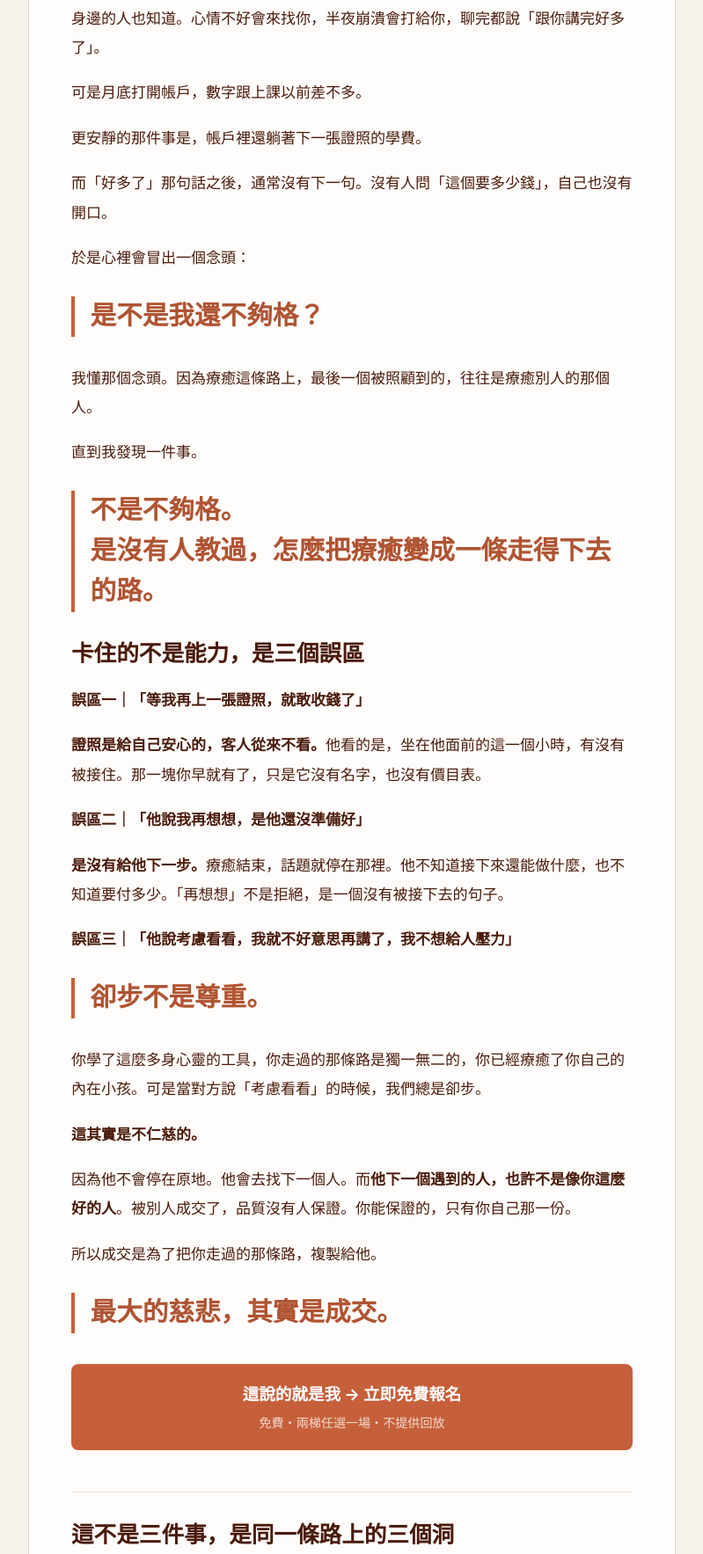
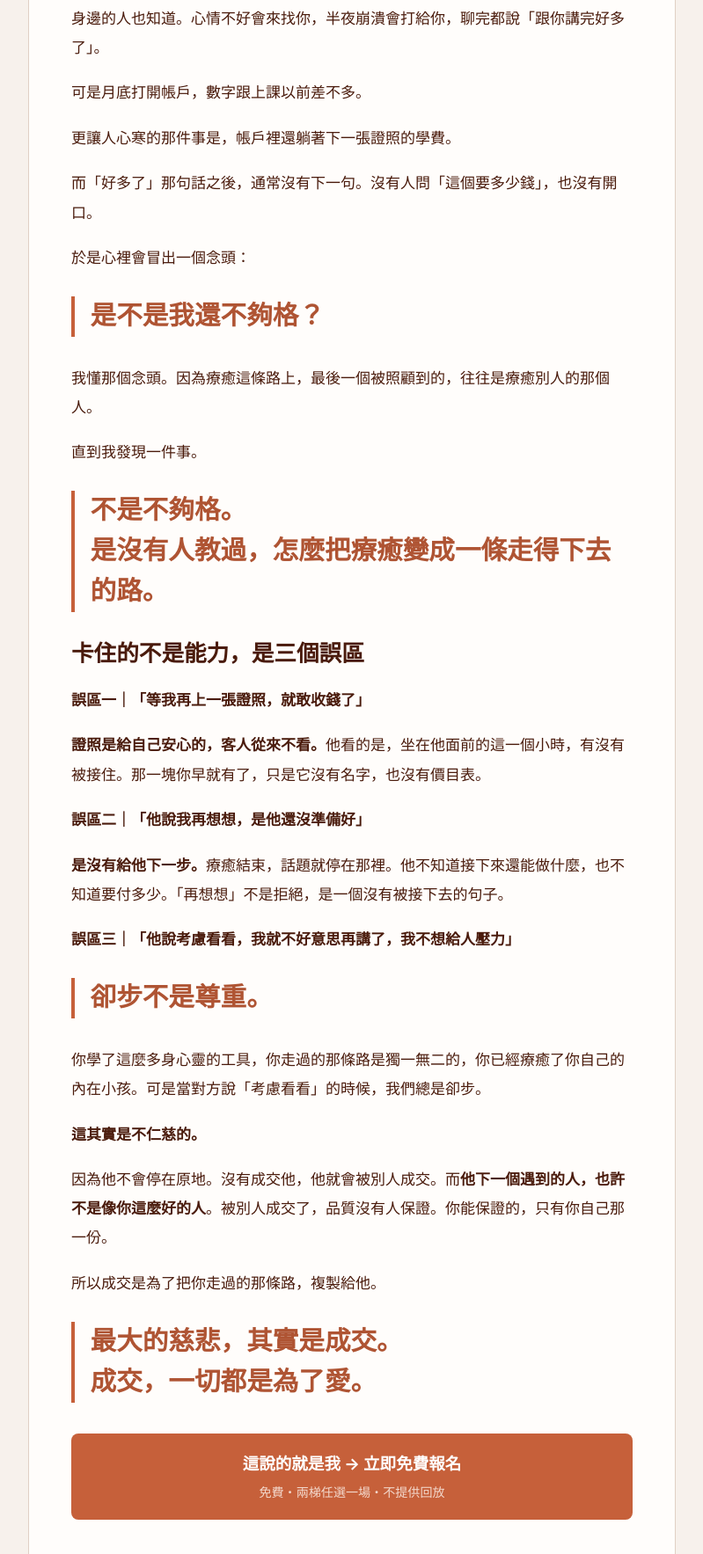
Before and after one commit to lightlovecommai-oss/comconvertai-level1lp, a website: page healer/index.html in a window 1280 px wide. Shown: the part 1061-2828 px from the top of the page at 88% size, without its empty margins (240-1039 px from the left). Drawn offline with Linux system fonts and the light colour scheme.

Commit message:
報名頁改稿：誤區三補回因果句與「成交是為了愛」，談錢改成尷尬／破壞體驗

```diff
--- a/healer/index.html
+++ b/healer/index.html
@@ -94,8 +94,8 @@ font-size:.94rem;color:var(--ink-2);margin:1.6rem 0;border-radius:0 6px 6px 0;}
 <p>上了那麼多課。靈氣、塔羅、花精、能量療癒、內在小孩，一張一張證照疊起來。<br>那些課是真的有用，自己的人生真的被翻動過。</p>
 <p>身邊的人也知道。心情不好會來找你，半夜崩潰會打給你，聊完都說「跟你講完好多了」。</p>
 <p>可是月底打開帳戶，數字跟上課以前差不多。</p>
-<p>更安靜的那件事是，帳戶裡還躺著下一張證照的學費。</p>
-<p>而「好多了」那句話之後，通常沒有下一句。沒有人問「這個要多少錢」，自己也沒有開口。</p>
+<p>更讓人心寒的那件事是，帳戶裡還躺著下一張證照的學費。</p>
+<p>而「好多了」那句話之後，通常沒有下一句。沒有人問「這個要多少錢」，也沒有開口。</p>
 <p>於是心裡會冒出一個念頭：</p>
 <p class="pull">是不是我還不夠格？</p>
 <p>我懂那個念頭。因為療癒這條路上，最後一個被照顧到的，往往是療癒別人的那個人。</p>
@@ -111,9 +111,9 @@ font-size:.94rem;color:var(--ink-2);margin:1.6rem 0;border-radius:0 6px 6px 0;}
 <p class="pull">卻步不是尊重。</p>
 <p>你學了這麼多身心靈的工具，你走過的那條路是獨一無二的，你已經療癒了你自己的內在小孩。可是當對方說「考慮看看」的時候，我們總是卻步。</p>
 <p><strong>這其實是不仁慈的。</strong></p>
-<p>因為他不會停在原地。他會去找下一個人。而<strong>他下一個遇到的人，也許不是像你這麼好的人</strong>。被別人成交了，品質沒有人保證。你能保證的，只有你自己那一份。</p>
+<p>因為他不會停在原地。沒有成交他，他就會被別人成交。而<strong>他下一個遇到的人，也許不是像你這麼好的人</strong>。被別人成交了，品質沒有人保證。你能保證的，只有你自己那一份。</p>
 <p>所以成交是為了把你走過的那條路，複製給他。</p>
-<p class="pull">最大的慈悲，其實是成交。</p>
+<p class="pull">最大的慈悲，其實是成交。<br>成交，一切都是為了愛。</p>
 <div class="midcta"><b>這說的就是我 → 立即免費報名</b><i>免費・兩梯任選一場・不提供回放</i></div>
 
 <h2>這不是三件事，是同一條路上的三個洞</h2>
@@ -128,7 +128,7 @@ font-size:.94rem;color:var(--ink-2);margin:1.6rem 0;border-radius:0 6px 6px 0;}
 <h2>對照一下，是哪一種</h2>
 <ul>
 <li><strong>個案都靠朋友介紹，介紹完就沒了</strong>　以為是「我不會行銷」，其實缺的是讓人知道你在做什麼的那一塊。</li>
-<li><strong>聊得很深、對方很感謝，但從來沒談到錢</strong>　以為是「談錢很髒」，其實缺的是一份講得出口的服務。</li>
+<li><strong>聊得很深、對方很感謝，但從來沒談到錢</strong>　以為是「談錢是尷尬的，會破壞身心靈體驗」，其實缺的是一份講得出口的服務。</li>
 <li><strong>對方說「我再想想」，然後就真的沒有再想了</strong>　以為是「他還沒準備好」，其實缺的是下一步。</li>
 <li><strong>都聊到最後了，卻沒有開口</strong>　以為是「我不想給人壓力」，其實缺的是把成交當成愛的那個底氣。</li></ul>
 <p>這四件都是可以練的，不是天賦。沒有人是「天生會」的，只是有人練過，有人沒有。</p>
@@ -200,7 +200,7 @@ font-size:.94rem;color:var(--ink-2);margin:1.6rem 0;border-radius:0 6px 6px 0;}
 <div class="no"><h3>不適合</h3><ul>
 <li>想找「一句話就讓對方買單」的話術懶人包的人</li>
 <li>手上還沒有任何服務可以提供的人</li>
-<li>認為「讓人願意付錢」這件事本身很髒的人</li>
+<li>認為談錢一定會破壞身心靈體驗，而且不打算改變這個看法的人</li>
 <li><strong>喜歡強迫推銷、而且覺得那樣才有效的人</strong>，這 90 分鐘教的是完全相反的方向</li></ul></div></div>
 
 <h2>關於平凡人光頭・徐哲彥</h2>
```
